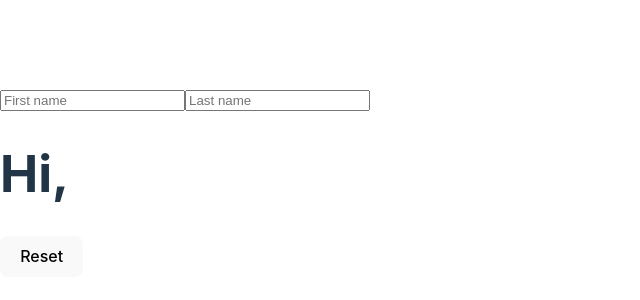
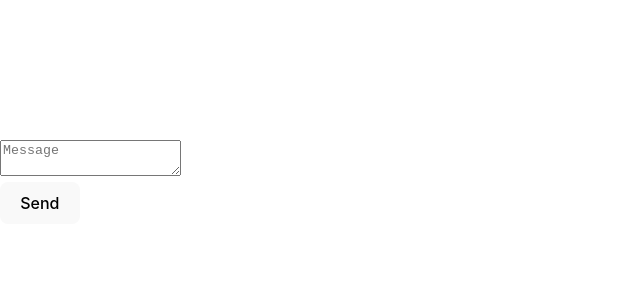
Before and after one commit to AndrewAttemptsCode/odin-my-first-react-app, a React (Vite) app: page / in a window 1280 px wide. Shown: the part 218-518 px from the top of the page, without its empty margins (0-640 px from the left). Built offline with nearby package versions, Linux system fonts and the light colour scheme.

Commit message:
Complete state challenge_3

```diff
--- a/src/main.jsx
+++ b/src/main.jsx
@@ -1,7 +1,7 @@
 import { StrictMode } from 'react'
 import { createRoot } from 'react-dom/client'
 import './index.css'
-import Form from './state-memory/challenge_2/App';
+import FeedbackForm from './state-memory/challenge_3/App';
 
 
 const rootElement = document.getElementById('root');
@@ -9,6 +9,6 @@ const root = createRoot(rootElement);
 
 root.render(
   <StrictMode>
-  <Form />
+  <FeedbackForm />
   </StrictMode>
 )
--- /dev/null
+++ b/src/state-memory/challenge_3/App.jsx
@@ -0,0 +1,33 @@
+import { useState } from 'react';
+
+export default function FeedbackForm() {
+  const [isSent, setIsSent] = useState(false);
+  const [message, setMessage] = useState('');
+
+  if (isSent) {
+    return <h1>Thank you!</h1>;
+  }
+
+  return (
+    <form onSubmit={e => {
+      e.preventDefault();
+      alert(`Sending: "${message}"`);
+      setIsSent(!isSent);
+    }}>
+      <textarea
+        placeholder="Message"
+        value={message}
+        onChange={e => setMessage(e.target.value)}
+      />
+      <br />
+      <button type="submit">Send</button>
+    </form>
+  );
+}
+
+// Here is a small form that is supposed to let the
+// user leave some feedback. When the feedback is
+// submitted, it’s supposed to display a thank-you
+// message. However, it crashes with an error message
+// saying “Rendered fewer hooks than expected”.
+// Can you spot the mistake and fix it?
```
